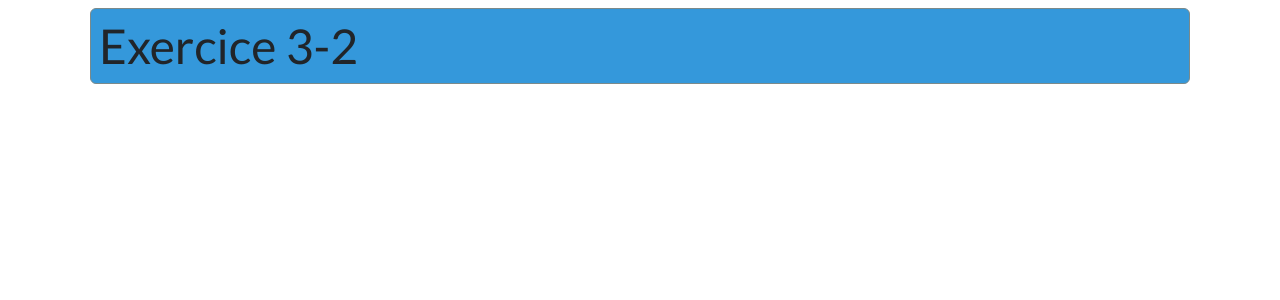
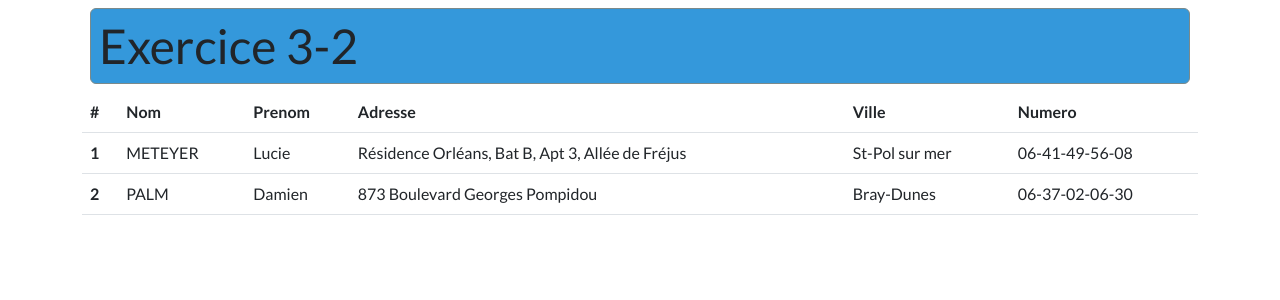
Before and after one commit to LucieMeteyer/DWWMLM, a PHP site: page /POO/Exo3-2.php in a window 1280 px wide. Shown: the part 72-372 px from the top of the page. Run offline with PHP 8.4, Linux system fonts and the light colour scheme.

Commit message:
MAJ 28/11/2022

```diff
--- a/Laragon/www/POO/Exo3-2.php
+++ b/Laragon/www/POO/Exo3-2.php
@@ -1,7 +1,42 @@
 <?php ob_start() ?>
 
 
+<table class="table">
+  <thead>
+    <tr>
+      <th scope="col">#</th>
+      <th scope="col">Nom</th>
+      <th scope="col">Prenom</th>
+      <th scope="col">Adresse</th>
+      <th scope="col">Ville</th>
+      <th scope="col">Numero</th>
+    </tr>
+  </thead>
+  <tbody>
+    <tr>
+      <th scope="row">1</th>
+      <td>METEYER</td>
+      <td>Lucie</td>
+      <td>Résidence Orléans, Bat B, Apt 3, Allée de Fréjus</td>
+      <td>St-Pol sur mer</td>
+      <td>06-41-49-56-08</td>
+
+    </tr>
+    <tr>
+      <th scope="row">2</th>
+      <td>PALM</td>
+      <td>Damien</td>
+      <td>873 Boulevard Georges Pompidou</td>
+      <td>Bray-Dunes</td>
+      <td>06-37-02-06-30</td>
+    </tr>
+
+  </tbody>
+</table>
+
+
 <?php
+
 
 ?>
 
```
Also changed, not shown: Laragon/www/SiteExo/3-ExerciceDifficiles/Exercice1.php (added, +18 -0 lines), Laragon/www/SiteExo/template.php (+3 -5 lines).
